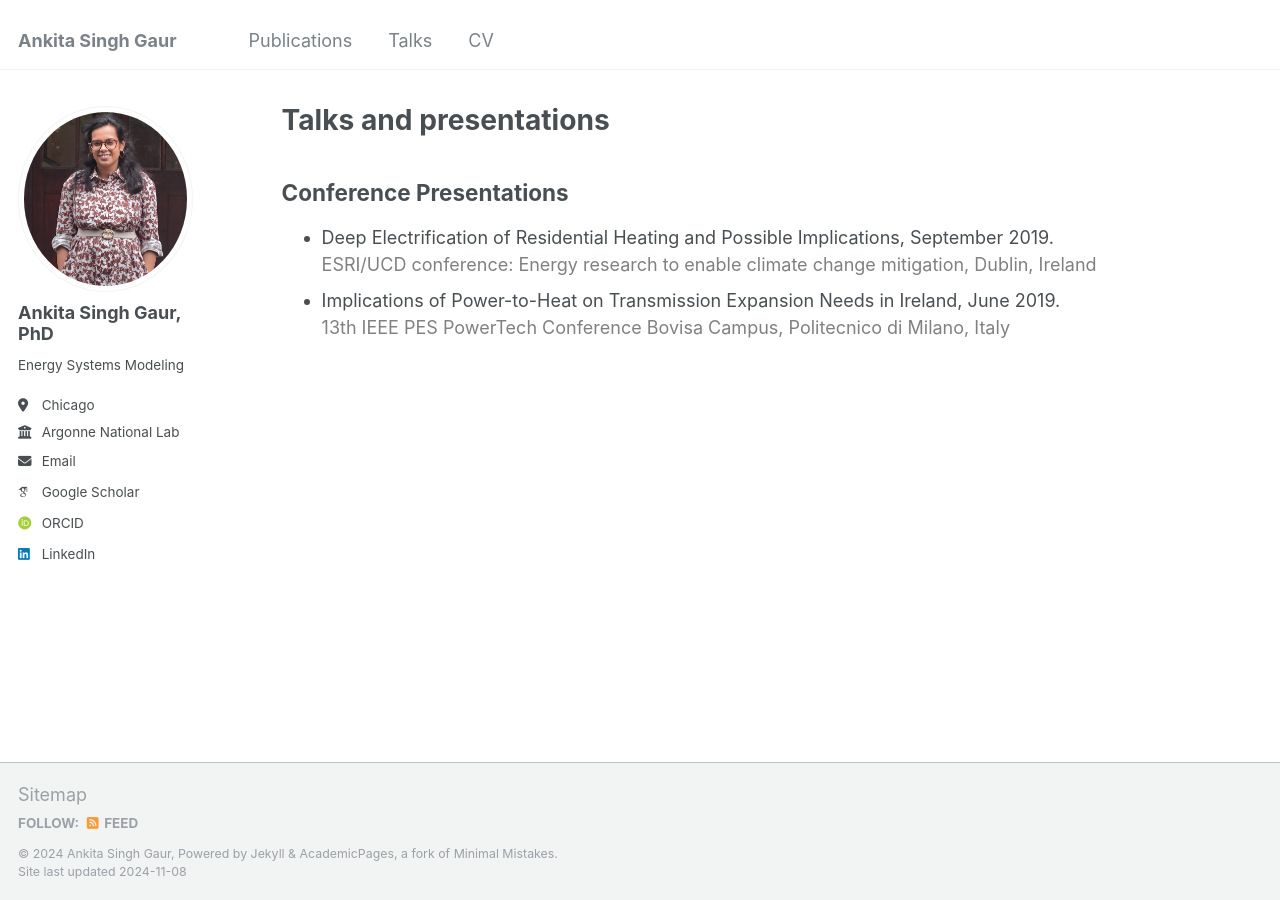
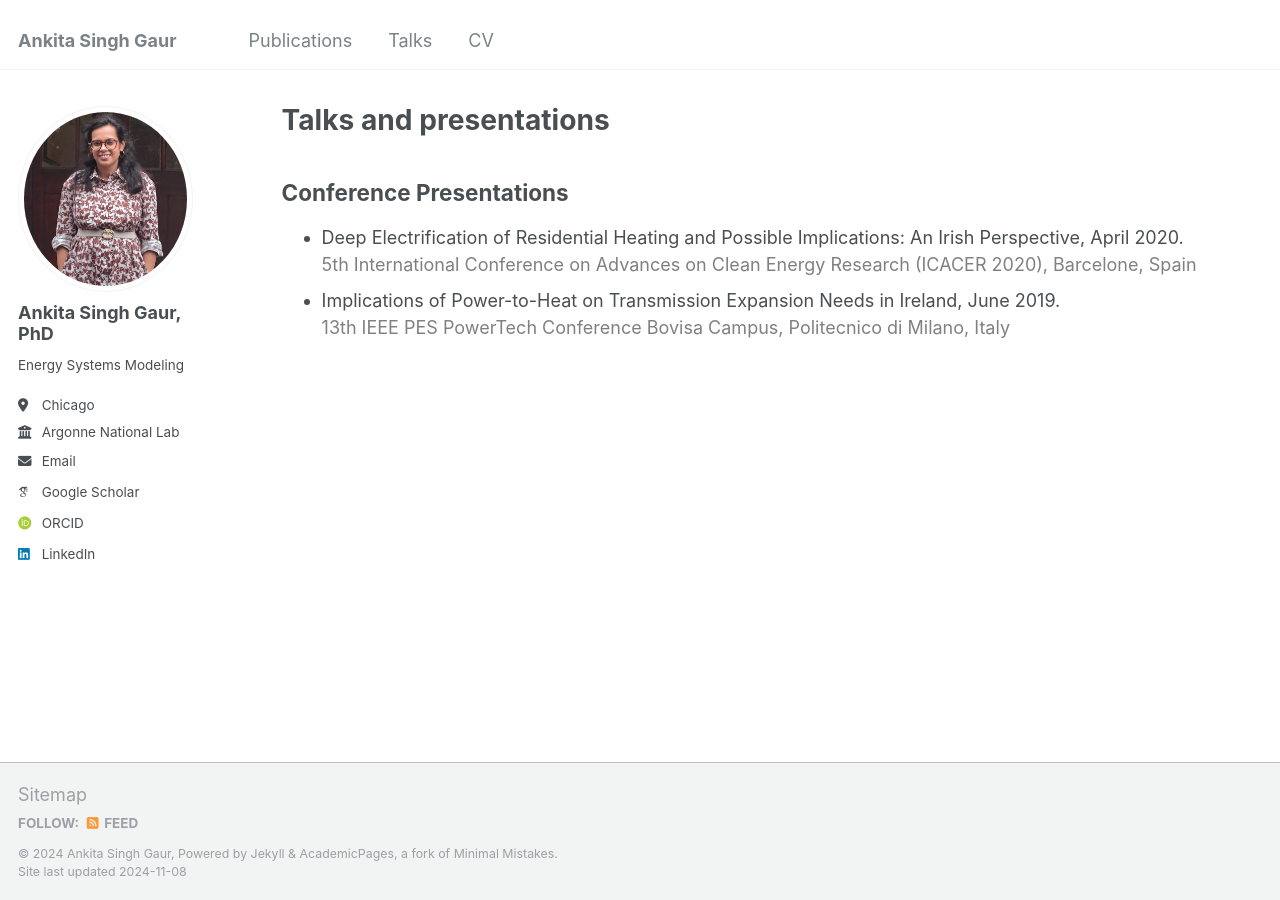
Before and after one commit to ankitagaur93/ankitagaur93.github.io, a Jekyll site: the page built from _pages/talks.html, in a window 1280 px wide. Built offline with Jekyll 4.4.1, drawn with Linux system fonts in a browser that asks for light colours; some web fonts are replaced.

Commit message:
Update talks.html

```diff
--- a/_pages/talks.html
+++ b/_pages/talks.html
@@ -8,8 +8,8 @@ author_profile: true
 <h2>Conference Presentations</h2>
 <ul>
   <li>
-    Deep Electrification of Residential Heating and Possible Implications, September 2019.
-    <span style="display: block; color: grey;"> ESRI/UCD conference: Energy research to enable climate change mitigation, Dublin, Ireland</span>
+    Deep Electrification of Residential Heating and Possible Implications: An Irish Perspective, April 2020.
+    <span style="display: block; color: grey;"> 5th International Conference on Advances on Clean Energy Research (ICACER 2020), Barcelone, Spain </span>
     </li>
   <li>
     Implications of Power-to-Heat on Transmission Expansion Needs in Ireland, June 2019.
```
